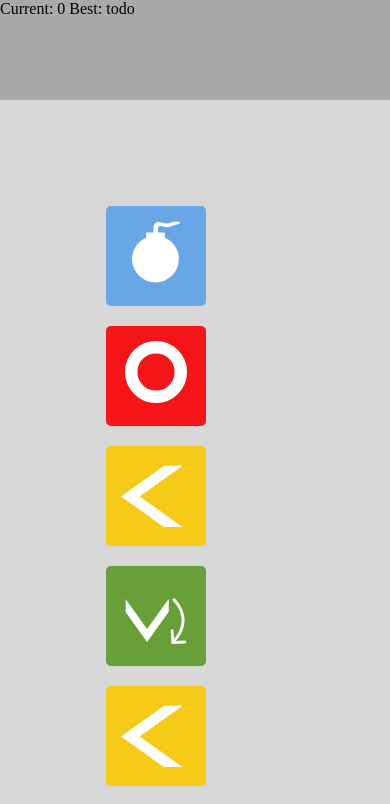
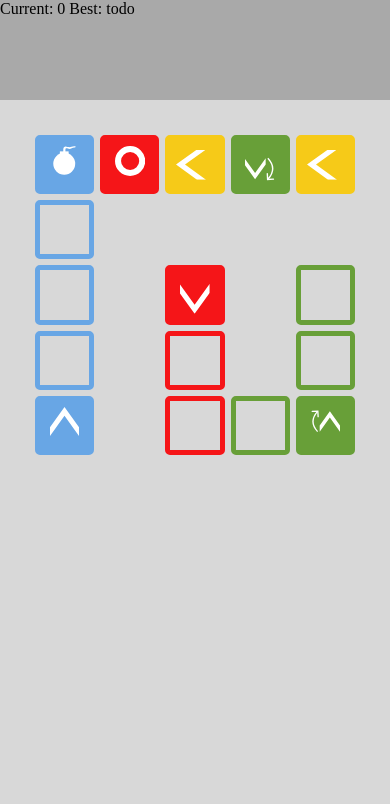
Before and after one commit to Flowit-Game/flowit-react, a Next.js app: page / in a window 390 px wide. Shown: the top 804 px of the page. Built offline with nearby package versions, Linux system fonts and the light colour scheme.

Commit message:
Add logic for bomb, and fix responsive size

```diff
--- a/components/Game/Game.module.css
+++ b/components/Game/Game.module.css
@@ -8,7 +8,15 @@
     flex-direction: column;
     justify-content: space-between;
     align-items: center;
-    padding: 6rem;
+    padding: 2rem;
     min-height: 100vh;
     background-color: #d8d8d8;
   }
+.gameBoard {
+    width: 100%;
+    max-width: 1000px;
+}
+.row {
+    display: flex;
+    width: 100%;
+}
--- a/components/Game/Game.tsx
+++ b/components/Game/Game.tsx
@@ -1,5 +1,5 @@
-import {ReactElement, useState} from "react";
-import {Color, Modifier, Square} from "../Square/Square";
+import { ReactElement, useState } from "react";
+import { Color, Modifier, Square } from "../Square/Square";
 import styles from "./Game.module.css";
 
 type Level = Array<Array<ReactElement>>;
@@ -52,21 +52,32 @@ export function Game(props: GameProps) {
     try {
       if (direction === Modifier.up || direction === Modifier.rotateUp) {
         nextSquare = game[x - 1][y];
-      }
-      else if (direction === Modifier.right || direction === Modifier.rotateRight) {
+      } else if (
+        direction === Modifier.right ||
+        direction === Modifier.rotateRight
+      ) {
         nextSquare = game[x][y + 1];
-      }
-      else if (direction === Modifier.down || direction === Modifier.rotateDown) {
+      } else if (
+        direction === Modifier.down ||
+        direction === Modifier.rotateDown
+      ) {
         nextSquare = game[x + 1][y];
-      }
-      else if (direction === Modifier.left || direction === Modifier.rotateLeft) {
+      } else if (
+        direction === Modifier.left ||
+        direction === Modifier.rotateLeft
+      ) {
         nextSquare = game[x][y - 1];
+      } else if (direction === Modifier.none) {
+        nextSquare = game[x][y];
       }
     } catch (err) {}
     return nextSquare;
   }
 
   function updateGame(x: number, y: number) {
+    if (game[x][y].props.modifier !== Modifier.none) {
+      setMoves((moves) => moves + 1);
+    }
     if (
       game[x][y].props.modifier === Modifier.up ||
       game[x][y].props.modifier === Modifier.right ||
@@ -77,7 +88,6 @@ export function Game(props: GameProps) {
       game[x][y].props.modifier === Modifier.rotateDown ||
       game[x][y].props.modifier === Modifier.rotateLeft
     ) {
-      setMoves((moves) => moves + 1);
       let nextSquare = getNextSquare(x, y, game[x][y].props.modifier);
       const newGameState = [...game];
       const arrowColour = game[x][y].props.color;
@@ -94,9 +104,11 @@ export function Game(props: GameProps) {
           // and it's not a modifier square
           nextSquare?.props.modifier === Modifier.none &&
           // and it's either empty, and we are adding colours
-          ((nextSquare?.props.color === Color.none && targetColor !== Color.none) ||
-          // or it's the arrow colour and we are removing colours
-          (nextSquare?.props.color === arrowColour && targetColor === Color.none))
+          ((nextSquare?.props.color === Color.none &&
+            targetColor !== Color.none) ||
+            // or it's the arrow colour and we are removing colours
+            (nextSquare?.props.color === arrowColour &&
+              targetColor === Color.none))
         ) {
           newGameState[nextSquare.props.x][nextSquare.props.y] = (
             <Square
@@ -114,61 +126,89 @@ export function Game(props: GameProps) {
         }
         // If it was a rotating arrow, turn it
         // TODO refactor this
-        if (game[x][y].props.modifier === Modifier.rotateUp)
-        {
+        if (game[x][y].props.modifier === Modifier.rotateUp) {
           newGameState[x][y] = (
             <Square
               {...newGameState[x][y].props}
               modifier={Modifier.rotateRight}
             />
           );
-          setGame(newGameState)
-        }
-        else if (game[x][y].props.modifier === Modifier.rotateRight)
-        {
+          setGame(newGameState);
+        } else if (game[x][y].props.modifier === Modifier.rotateRight) {
           newGameState[x][y] = (
             <Square
               {...newGameState[x][y].props}
               modifier={Modifier.rotateDown}
             />
           );
-          setGame(newGameState)
-        }
-        else if (game[x][y].props.modifier === Modifier.rotateDown)
-        {
+          setGame(newGameState);
+        } else if (game[x][y].props.modifier === Modifier.rotateDown) {
           newGameState[x][y] = (
             <Square
               {...newGameState[x][y].props}
               modifier={Modifier.rotateLeft}
             />
           );
-          setGame(newGameState)
-        }
-        else if (game[x][y].props.modifier === Modifier.rotateLeft)
-        {
+          setGame(newGameState);
+        } else if (game[x][y].props.modifier === Modifier.rotateLeft) {
           newGameState[x][y] = (
             <Square
               {...newGameState[x][y].props}
               modifier={Modifier.rotateUp}
             />
           );
-          setGame(newGameState)
+          setGame(newGameState);
         }
       } catch (error) {
         console.error(`${error} ${nextSquare}`);
       }
-      checkGameIsWon();
+    } else if (game[x][y].props.modifier === Modifier.bomb) {
+      const squaresToUpdate = [
+        // Top row
+        getNextSquare(x - 1, y - 1, Modifier.none),
+        getNextSquare(x - 1, y, Modifier.none),
+        getNextSquare(x - 1, y + 1, Modifier.none),
+        // Middle row
+        getNextSquare(x, y - 1, Modifier.none),
+        getNextSquare(x, y, Modifier.none),
+        getNextSquare(x, y + 1, Modifier.none),
+        // Bottom row
+        getNextSquare(x + 1, y - 1, Modifier.none),
+        getNextSquare(x + 1, y, Modifier.none),
+        getNextSquare(x + 1, y + 1, Modifier.none),
+      ];
+      const newGameState = [...game];
+      const targetColor = game[x][y].props.color;
+      try {
+        squaresToUpdate.forEach((square) => {
+          if (square !== undefined && square.props.targetColor !== Color.none) {
+            newGameState[square.props.x][square.props.y] = (
+              <Square
+                {...newGameState[square.props.x][square.props.y].props}
+                modifier={Modifier.none}
+                color={targetColor}
+              />
+            );
+            setGame(newGameState);
+          }
+        });
+      } catch (error) {
+        console.error(`${error}`);
+      }
+    } else if (game[x][y].props.modifier === Modifier.circle) {
+      // TODO implement breadth first search to flood fill
     }
+    // Finally
+    checkGameIsWon();
   }
-
   return (
     <>
       {gameIsWon ? <div>WON!!!</div> : null}
       <div className={styles.header}>Current: {moves} Best: todo</div>
       <div className={styles.level}>
-        <div>
+        <div className={styles.gameBoard}>
           {game.map((row, index) => (
-            <div key={index}>{row}</div>
+            <div key={index} className={styles.row}>{row}</div>
           ))}
         </div>
       </div>
--- a/components/Square/Square.module.css
+++ b/components/Square/Square.module.css
@@ -1,10 +1,11 @@
 .square {
-    height: 100px;
-    width: 100px;
+    aspect-ratio: 1;
+    min-width: 40px;
+    flex-grow: 1;
     border-radius: 5px;
     border-style: solid;
     border-width: 5px;
-    margin: 10px;
+    margin: 3px;
 }
 
 .modifier {
```
